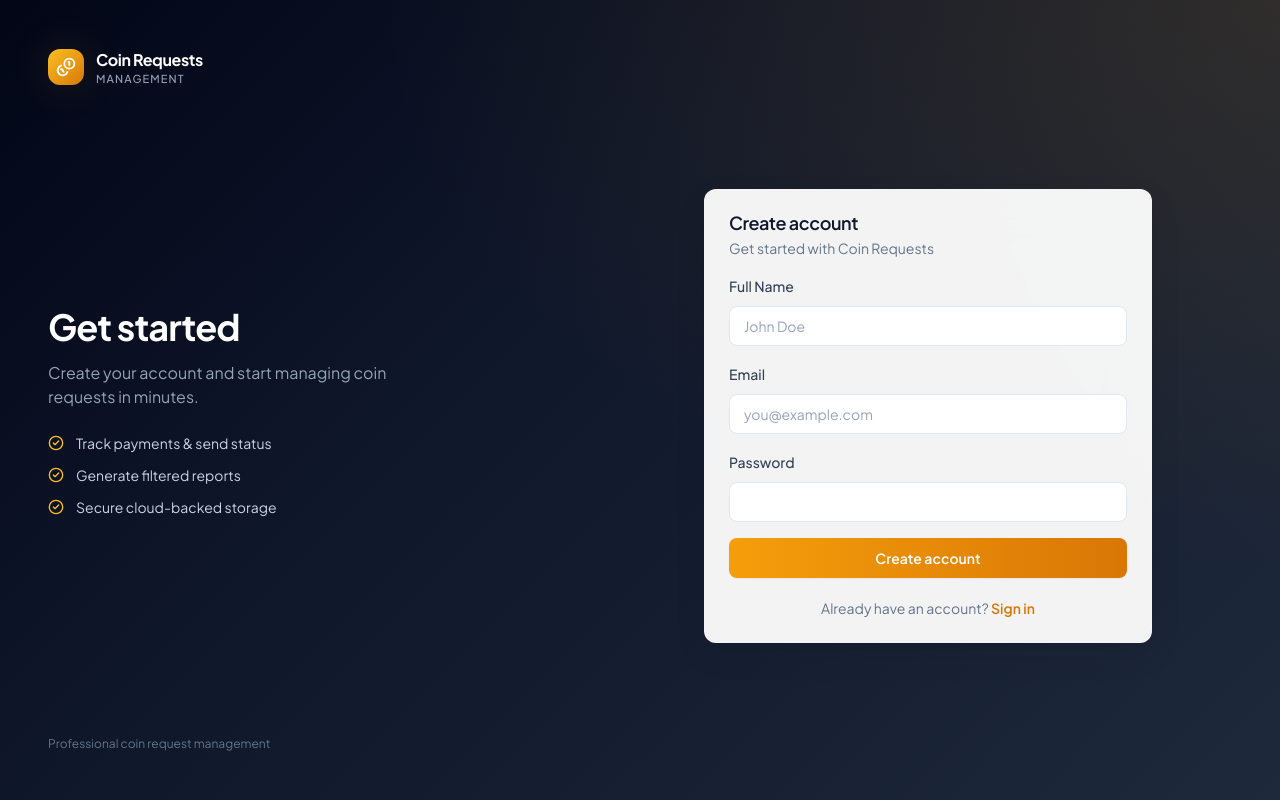
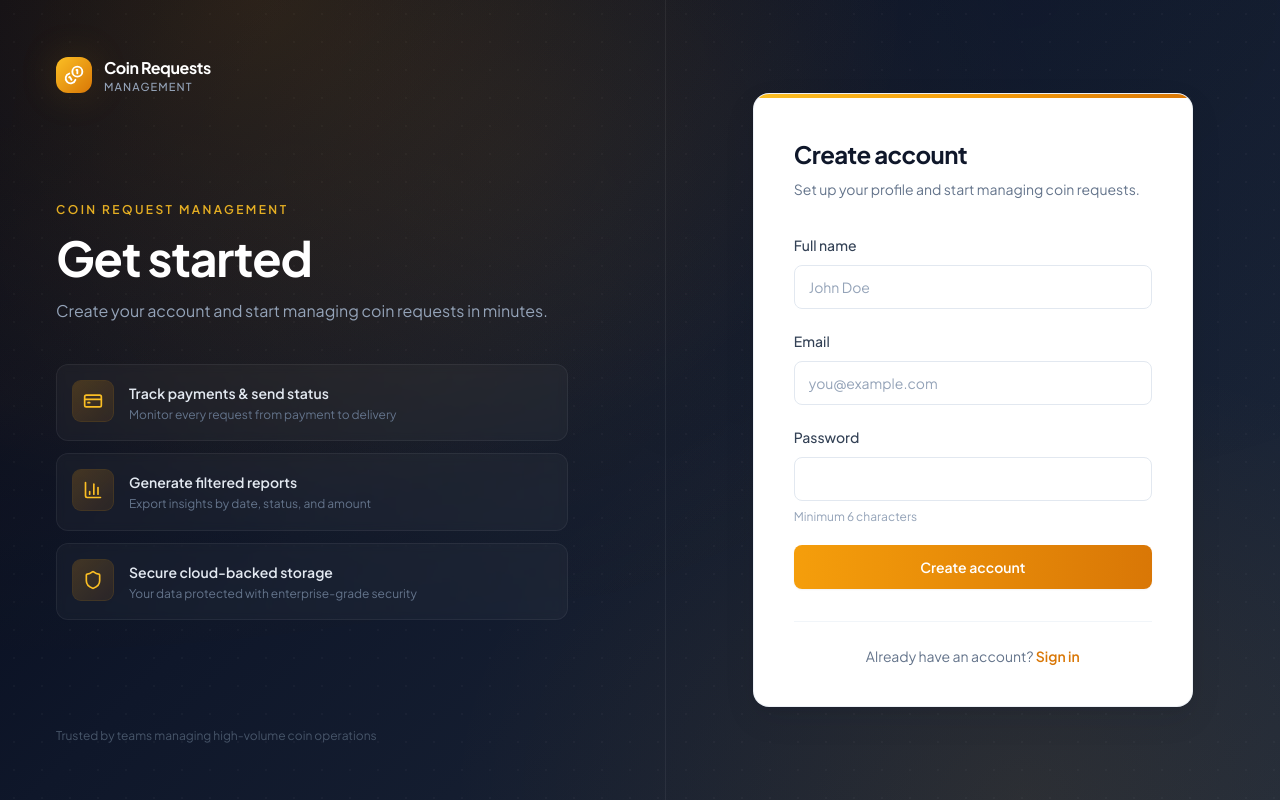
Before and after one commit to shahadul878/coin-calculator, a Next.js app: page /register in a window 1280 px wide. Built offline with nearby package versions, Linux system fonts and the light colour scheme.

Commit message:
Redesign auth pages with premium navy/gold shell and shared card components.

```diff
--- a/app/globals.css
+++ b/app/globals.css
@@ -52,4 +52,27 @@
   .table-premium tbody tr {
     @apply border-b border-slate-100 transition-colors hover:bg-slate-50/60;
   }
+
+  .bg-dot-pattern {
+    background-image: radial-gradient(
+      rgba(255, 255, 255, 0.07) 1px,
+      transparent 1px
+    );
+    background-size: 28px 28px;
+  }
+
+  .animate-auth-fade-in {
+    animation: auth-fade-in 0.5s ease-out both;
+  }
 }
+
+@keyframes auth-fade-in {
+  from {
+    opacity: 0;
+    transform: translateY(8px);
+  }
+  to {
+    opacity: 1;
+    transform: translateY(0);
+  }
+}
--- /dev/null
+++ b/components/auth/auth-card.tsx
@@ -0,0 +1,77 @@
+import { cn } from "@/lib/utils";
+
+interface AuthCardProps {
+  title: string;
+  description: string;
+  children: React.ReactNode;
+  footer?: React.ReactNode;
+  className?: string;
+}
+
+export function AuthCard({
+  title,
+  description,
+  children,
+  footer,
+  className,
+}: AuthCardProps) {
+  return (
+    <div
+      className={cn(
+        "relative overflow-hidden rounded-2xl border border-slate-200/60 bg-white shadow-premium-lg ring-1 ring-slate-900/[0.03]",
+        className
+      )}
+    >
+      <div
+        className="h-1 bg-gradient-to-r from-brand-400 via-brand-500 to-brand-600"
+        aria-hidden
+      />
+      <div className="p-8 sm:p-10">
+        <header className="mb-8">
+          <h2 className="text-2xl font-bold tracking-tight text-slate-900">
+            {title}
+          </h2>
+          <p className="mt-2 text-sm leading-relaxed text-slate-500">
+            {description}
+          </p>
+        </header>
+        {children}
+        {footer && <div className="mt-8 border-t border-slate-100 pt-6">{footer}</div>}
+      </div>
+    </div>
+  );
+}
+
+interface AuthAlertProps {
+  variant: "error" | "success";
+  children: React.ReactNode;
+}
+
+export function AuthAlert({ variant, children }: AuthAlertProps) {
+  const styles =
+    variant === "error"
+      ? "border-red-200/80 bg-red-50 text-red-700"
+      : "border-emerald-200/80 bg-emerald-50 text-emerald-700";
+
+  return (
+    <div
+      className={cn(
+        "rounded-lg border px-4 py-3 text-sm leading-relaxed",
+        styles
+      )}
+      role="alert"
+    >
+      {children}
+    </div>
+  );
+}
+
+interface AuthFooterLinkProps {
+  children: React.ReactNode;
+}
+
+export function AuthFooterLinks({ children }: AuthFooterLinkProps) {
+  return (
+    <div className="space-y-3 text-center text-sm text-slate-500">{children}</div>
+  );
+}
--- a/components/auth/auth-shell.tsx
+++ b/components/auth/auth-shell.tsx
@@ -1,5 +1,5 @@
 import { Logo } from "@/components/brand/logo";
-import { CheckCircle2 } from "lucide-react";
+import { BarChart3, CreditCard, Shield } from "lucide-react";
 
 interface AuthShellProps {
   title: string;
@@ -8,47 +8,96 @@ interface AuthShellProps {
 }
 
 const features = [
-  "Track payments & send status",
-  "Generate filtered reports",
-  "Secure cloud-backed storage",
-];
+  {
+    icon: CreditCard,
+    label: "Track payments & send status",
+    description: "Monitor every request from payment to delivery",
+  },
+  {
+    icon: BarChart3,
+    label: "Generate filtered reports",
+    description: "Export insights by date, status, and amount",
+  },
+  {
+    icon: Shield,
+    label: "Secure cloud-backed storage",
+    description: "Your data protected with enterprise-grade security",
+  },
+] as const;
 
 export function AuthShell({ title, subtitle, children }: AuthShellProps) {
   return (
-    <div className="relative flex min-h-screen">
-      <div className="fixed inset-0 bg-auth-gradient" />
-      <div className="fixed inset-0 bg-[radial-gradient(ellipse_at_top_right,rgba(245,158,11,0.12),transparent_50%)]" />
+    <div className="relative flex min-h-screen flex-col lg:flex-row">
+      {/* Background layers */}
+      <div className="fixed inset-0 bg-auth-gradient" aria-hidden />
+      <div className="fixed inset-0 bg-mesh-gradient opacity-60" aria-hidden />
+      <div className="fixed inset-0 bg-dot-pattern opacity-40" aria-hidden />
+      <div
+        className="fixed inset-0 bg-[radial-gradient(ellipse_at_20%_0%,rgba(245,158,11,0.14),transparent_45%)]"
+        aria-hidden
+      />
+      <div
+        className="fixed inset-0 bg-[radial-gradient(ellipse_at_80%_100%,rgba(245,158,11,0.08),transparent_40%)]"
+        aria-hidden
+      />
 
-      <div className="relative hidden w-[45%] flex-col justify-between p-12 lg:flex">
+      {/* Left panel — brand & value prop */}
+      <div className="relative hidden w-full flex-col justify-between border-r border-white/[0.06] p-10 xl:w-[52%] xl:p-14 lg:flex">
         <Logo variant="light" />
-        <div className="space-y-6">
-          <div>
-            <h1 className="text-4xl font-bold leading-tight tracking-tight text-white">
+
+        <div className="max-w-lg space-y-10">
+          <div className="space-y-4">
+            <p className="text-xs font-semibold uppercase tracking-[0.2em] text-brand-400/90">
+              Coin request management
+            </p>
+            <h1 className="text-4xl font-bold leading-[1.15] tracking-tight text-white xl:text-5xl">
               {title}
             </h1>
-            <p className="mt-3 max-w-sm text-base text-slate-400">{subtitle}</p>
+            <p className="text-base leading-relaxed text-slate-400">{subtitle}</p>
           </div>
+
           <ul className="space-y-3">
-            {features.map((feature) => (
-              <li key={feature} className="flex items-center gap-3 text-sm text-slate-300">
-                <CheckCircle2 className="h-4 w-4 shrink-0 text-brand-400" />
-                {feature}
-              </li>
-            ))}
+            {features.map((feature) => {
+              const Icon = feature.icon;
+              return (
+                <li
+                  key={feature.label}
+                  className="group flex gap-4 rounded-xl border border-white/[0.06] bg-white/[0.03] p-4 backdrop-blur-sm transition-colors hover:border-brand-500/20 hover:bg-white/[0.05]"
+                >
+                  <div className="flex h-10 w-10 shrink-0 items-center justify-center rounded-lg bg-gradient-to-br from-brand-500/20 to-brand-600/10 ring-1 ring-brand-500/20">
+                    <Icon className="h-5 w-5 text-brand-400" strokeWidth={2} />
+                  </div>
+                  <div className="min-w-0 pt-0.5">
+                    <p className="text-sm font-semibold text-slate-200">
+                      {feature.label}
+                    </p>
+                    <p className="mt-0.5 text-xs leading-relaxed text-slate-500">
+                      {feature.description}
+                    </p>
+                  </div>
+                </li>
+              );
+            })}
           </ul>
         </div>
-        <p className="text-xs text-slate-500">
-          Professional coin request management
+
+        <p className="text-xs text-slate-600">
+          Trusted by teams managing high-volume coin operations
         </p>
       </div>
 
-      <div className="relative flex flex-1 items-center justify-center px-4 py-12 lg:px-12">
-        <div className="w-full max-w-md space-y-8">
-          <div className="text-center lg:hidden">
-            <Logo variant="light" className="justify-center" />
-          </div>
-          {children}
+      {/* Right panel — form */}
+      <div className="relative flex flex-1 flex-col items-center justify-center px-4 py-10 sm:px-8 lg:px-12 lg:py-16">
+        <div className="mb-8 w-full max-w-[440px] text-center lg:hidden">
+          <Logo variant="light" className="justify-center" />
+          <p className="mt-6 text-sm leading-relaxed text-slate-400">{subtitle}</p>
         </div>
+
+        <div className="w-full max-w-[440px] animate-auth-fade-in">{children}</div>
+
+        <p className="mt-8 text-center text-xs text-slate-500 lg:hidden">
+          Professional coin request management
+        </p>
       </div>
     </div>
   );
--- a/components/forms/register-form.tsx
+++ b/components/forms/register-form.tsx
@@ -3,16 +3,10 @@
 import { useState } from "react";
 import Link from "next/link";
 import { registerAction } from "@/lib/actions/auth";
+import { AuthAlert, AuthCard, AuthFooterLinks } from "@/components/auth/auth-card";
 import { Button } from "@/components/ui/button";
 import { Input } from "@/components/ui/input";
 import { Label } from "@/components/ui/label";
-import {
-  Card,
-  CardContent,
-  CardDescription,
-  CardHeader,
-  CardTitle,
-} from "@/components/ui/card";
 
 export function RegisterForm() {
   const [error, setError] = useState<string | null>(null);
@@ -29,41 +23,71 @@ export function RegisterForm() {
   }
 
   return (
-    <Card className="border-white/10 bg-white/95 shadow-premium-lg backdrop-blur-xl">
-      <CardHeader>
-        <CardTitle>Create account</CardTitle>
-        <CardDescription>Get started with Coin Requests</CardDescription>
-      </CardHeader>
-      <CardContent>
-        <form action={handleSubmit} className="space-y-4">
-          {error && (
-            <div className="rounded-lg border border-red-200 bg-red-50 p-3 text-sm text-red-600">
-              {error}
-            </div>
-          )}
+    <AuthCard
+      title="Create account"
+      description="Set up your profile and start managing coin requests."
+      footer={
+        <AuthFooterLinks>
+          <p>
+            Already have an account?{" "}
+            <Link
+              href="/login"
+              className="font-semibold text-brand-600 transition-colors hover:text-brand-700"
+            >
+              Sign in
+            </Link>
+          </p>
+        </AuthFooterLinks>
+      }
+    >
+      <form action={handleSubmit} className="space-y-5">
+        {error && <AuthAlert variant="error">{error}</AuthAlert>}
         <div className="space-y-2">
-            <Label htmlFor="full_name">Full Name</Label>
-            <Input id="full_name" name="full_name" required placeholder="John Doe" />
+          <Label htmlFor="full_name" className="text-slate-700">
+            Full name
+          </Label>
+          <Input
+            id="full_name"
+            name="full_name"
+            required
+            placeholder="John Doe"
+            className="h-11"
+            autoComplete="name"
+          />
         </div>
         <div className="space-y-2">
-            <Label htmlFor="email">Email</Label>
-            <Input id="email" name="email" type="email" required placeholder="you@example.com" />
+          <Label htmlFor="email" className="text-slate-700">
+            Email
+          </Label>
+          <Input
+            id="email"
+            name="email"
+            type="email"
+            required
+            placeholder="you@example.com"
+            className="h-11"
+            autoComplete="email"
+          />
         </div>
         <div className="space-y-2">
-            <Label htmlFor="password">Password</Label>
-            <Input id="password" name="password" type="password" required minLength={6} />
+          <Label htmlFor="password" className="text-slate-700">
+            Password
+          </Label>
+          <Input
+            id="password"
+            name="password"
+            type="password"
+            required
+            minLength={6}
+            className="h-11"
+            autoComplete="new-password"
+          />
+          <p className="text-xs text-slate-400">Minimum 6 characters</p>
         </div>
-          <Button type="submit" className="w-full" disabled={loading}>
+        <Button type="submit" className="h-11 w-full" size="lg" disabled={loading}>
           {loading ? "Creating account..." : "Create account"}
         </Button>
       </form>
-        <p className="mt-5 text-center text-sm text-slate-500">
-          Already have an account?{" "}
-          <Link href="/login" className="font-semibold text-brand-600 hover:text-brand-700">
-            Sign in
-          </Link>
-        </p>
-      </CardContent>
-    </Card>
+    </AuthCard>
   );
 }
--- a/components/forms/reset-password-form.tsx
+++ b/components/forms/reset-password-form.tsx
@@ -3,16 +3,10 @@
 import { useState } from "react";
 import Link from "next/link";
 import { resetPasswordAction } from "@/lib/actions/auth";
+import { AuthAlert, AuthCard, AuthFooterLinks } from "@/components/auth/auth-card";
 import { Button } from "@/components/ui/button";
 import { Input } from "@/components/ui/input";
 import { Label } from "@/components/ui/label";
-import {
-  Card,
-  CardContent,
-  CardDescription,
-  CardHeader,
-  CardTitle,
-} from "@/components/ui/card";
 
 export function ResetPasswordForm() {
   const [error, setError] = useState<string | null>(null);
@@ -29,30 +23,41 @@ export function ResetPasswordForm() {
   }
 
   return (
-    <Card className="border-white/10 bg-white/95 shadow-premium-lg backdrop-blur-xl">
-      <CardHeader>
-        <CardTitle>Reset password</CardTitle>
-        <CardDescription>Enter your new password</CardDescription>
-      </CardHeader>
-      <CardContent>
-        <form action={handleSubmit} className="space-y-4">
-          {error && (
-            <div className="rounded-md bg-red-50 p-3 text-sm text-red-600">{error}</div>
-          )}
-          <div className="space-y-2">
-            <Label htmlFor="password">New Password</Label>
-            <Input id="password" name="password" type="password" required minLength={6} />
-          </div>
-          <Button type="submit" className="w-full" disabled={loading}>
-            {loading ? "Updating..." : "Update password"}
-          </Button>
-        </form>
-        <p className="mt-4 text-center text-sm text-slate-500">
-          <Link href="/login" className="font-semibold text-brand-600 hover:text-brand-700">
+    <AuthCard
+      title="Reset password"
+      description="Choose a strong password to secure your account."
+      footer={
+        <AuthFooterLinks>
+          <Link
+            href="/login"
+            className="font-semibold text-brand-600 transition-colors hover:text-brand-700"
+          >
             Back to sign in
           </Link>
-        </p>
-      </CardContent>
-    </Card>
+        </AuthFooterLinks>
+      }
+    >
+      <form action={handleSubmit} className="space-y-5">
+        {error && <AuthAlert variant="error">{error}</AuthAlert>}
+        <div className="space-y-2">
+          <Label htmlFor="password" className="text-slate-700">
+            New password
+          </Label>
+          <Input
+            id="password"
+            name="password"
+            type="password"
+            required
+            minLength={6}
+            className="h-11"
+            autoComplete="new-password"
+          />
+          <p className="text-xs text-slate-400">Minimum 6 characters</p>
+        </div>
+        <Button type="submit" className="h-11 w-full" size="lg" disabled={loading}>
+          {loading ? "Updating..." : "Update password"}
+        </Button>
+      </form>
+    </AuthCard>
   );
 }
```
Also changed, not shown: components/forms/forgot-password-form.tsx (+35 -33 lines), components/forms/login-form.tsx (+50 -36 lines). Lines whose indentation alone changed are shown as unchanged.
